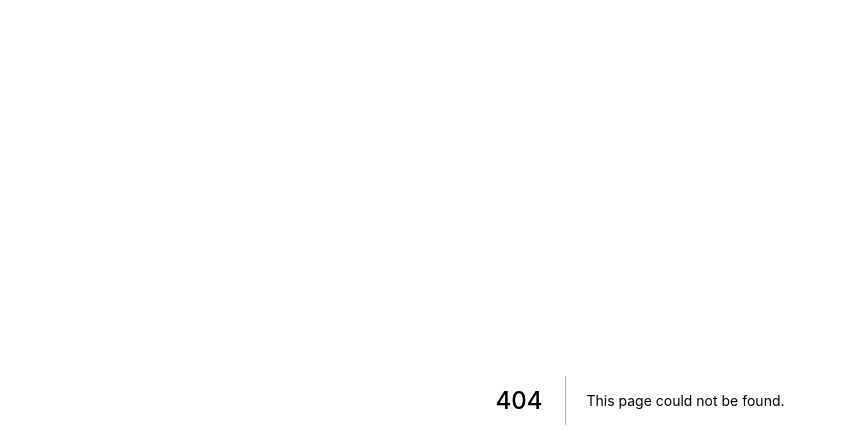
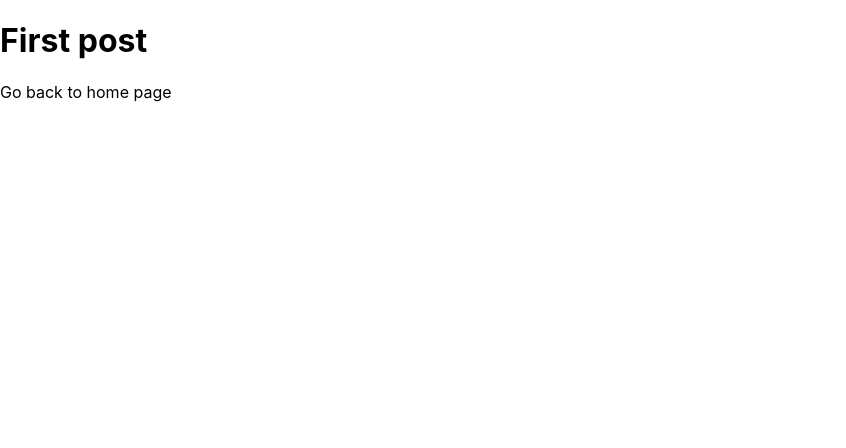
Before and after one commit to L0rdCr1s/nextjs-exercise-blog, a Next.js app: page /posts/first-post in a window 1280 px wide. Before the commit this address had no page. Shown: the top 448 px of the page, without its empty margins (0-846 px from the left). Built offline with nearby package versions, Linux system fonts and the light colour scheme.

Commit message:
add new page for the first page and implement routing to go to that page and back to home page

```diff
--- /dev/null
+++ b/pages/posts/first-post.tsx
@@ -0,0 +1,12 @@
+import Link from "next/link";
+
+export default function FirstPost() {
+  return (
+    <div>
+      <h1>First post</h1>
+      <Link href="/">
+        <a>Go back to home page</a>
+      </Link>
+    </div>
+  );
+}
```
